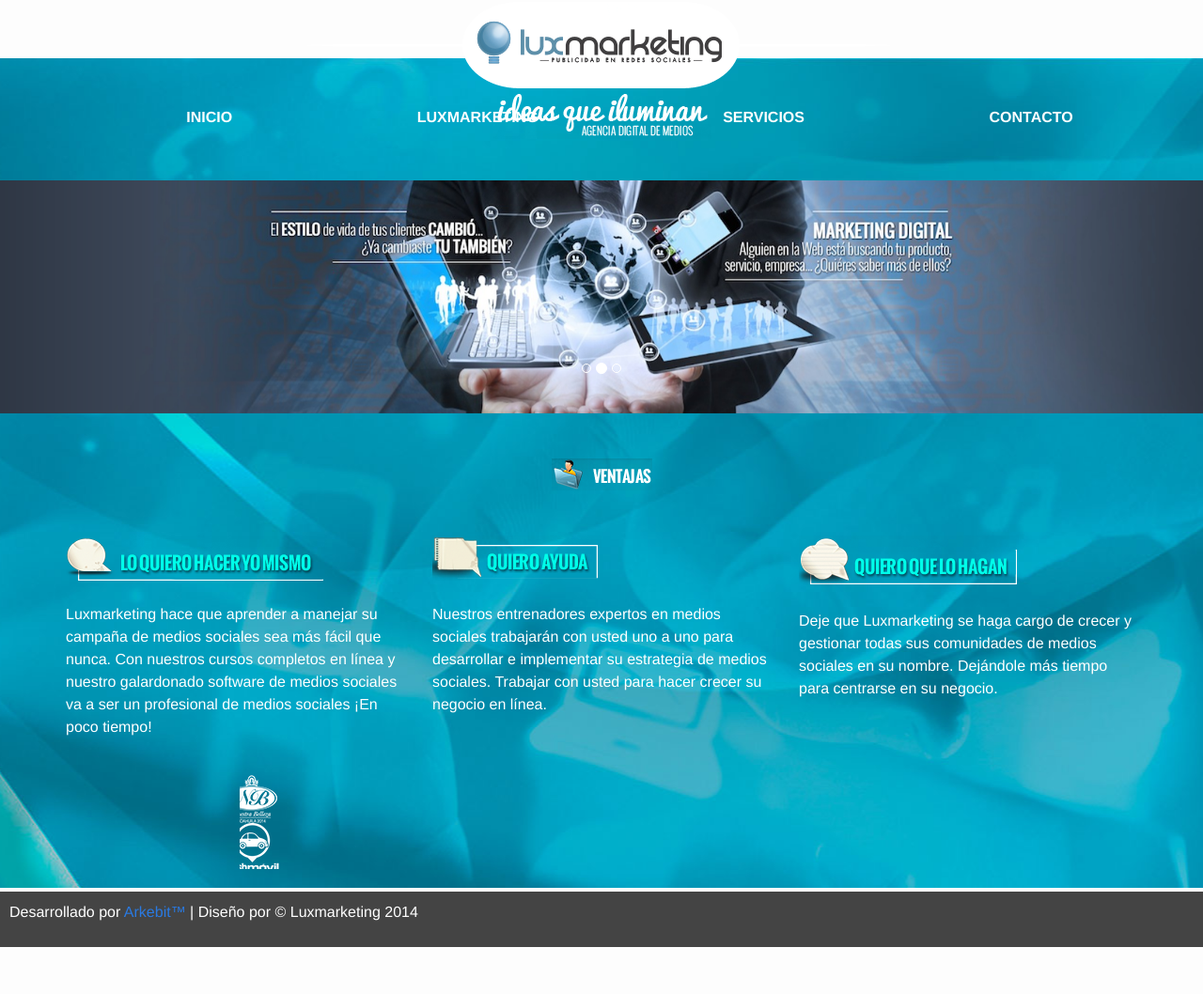
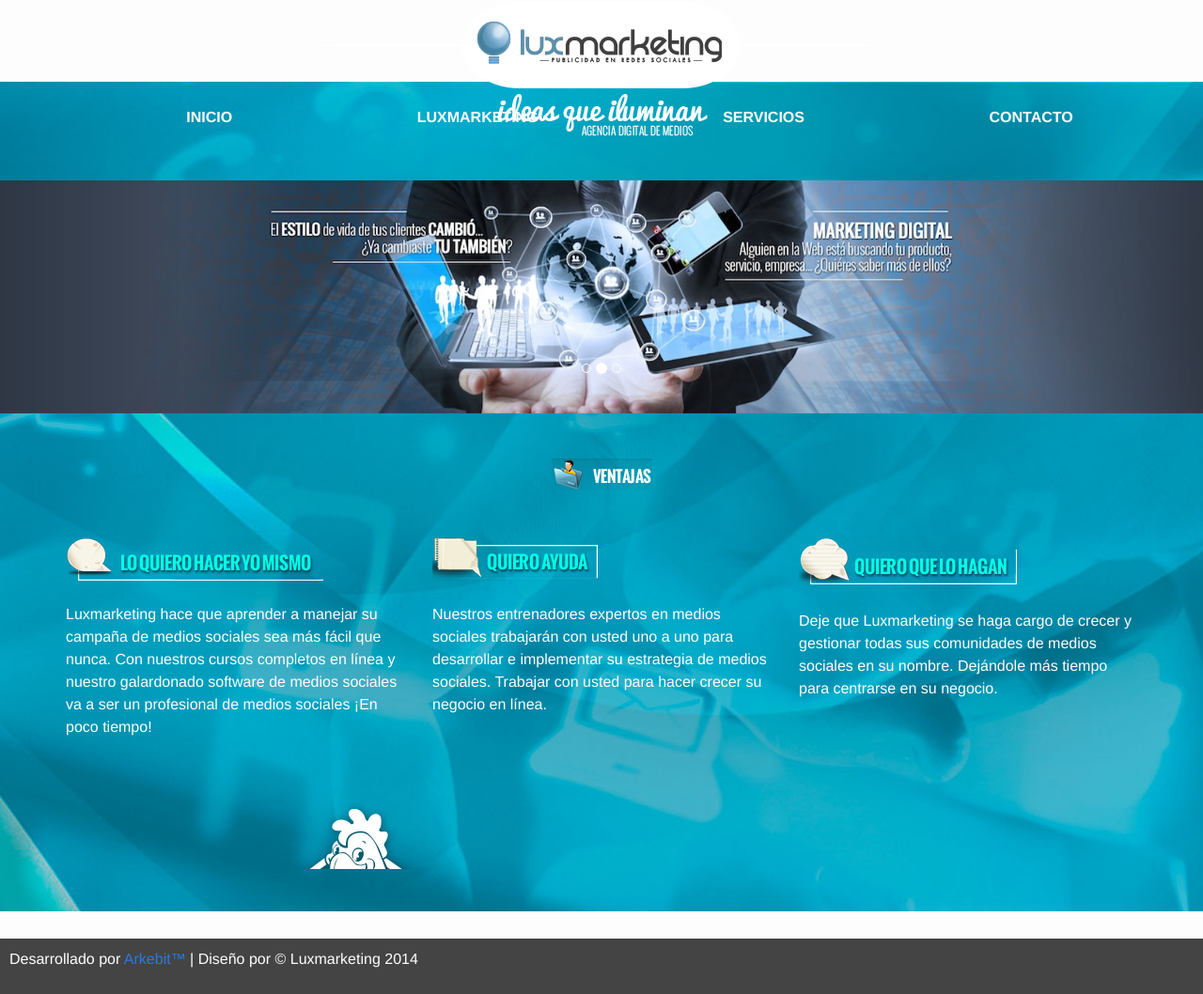
Before and after one commit to DeathscytheH/luxMarketingJekyll, a Jekyll site: the page built from index.html, in a window 1280 px wide. Shown: the whole page at 94% size. Built offline with Jekyll 4.4.1, drawn with Linux system fonts in a browser that asks for light colours; nearby versions of some CDN libraries; before the commit the page ends 1008 px from its top, so only the background shows below that.

Commit message:
Cambios imágenes
Remplazo de imágenes.

```diff
--- a/_includes/carrucel1.html
+++ b/_includes/carrucel1.html
@@ -8,7 +8,7 @@
        <!-- Carousel items -->
         <div class="carousel-inner">
             <div class="active item">
-                <img src="{{ "/img/c1.jpg" | prepend: site.baseurl }}" class="img-responsive logo" alt="logo lux marketing">
+                <img src="{{ "/img/c1.png" | prepend: site.baseurl }}" class="img-responsive logo" alt="logo lux marketing">
             </div>
             <div class="item">
                 <img src="{{ "/img/c2.jpg" | prepend: site.baseurl }}" class="img-responsive logo" alt="logo lux marketing">
--- a/_includes/carrucel2.html
+++ b/_includes/carrucel2.html
@@ -10,8 +10,8 @@
                 $SlideEasing: $JssorEasing$.$EaseLinear,          //[Optional] Specifies easing for right to left animation, default value is $JssorEasing$.$EaseOutQuad
                 $SlideDuration: 1600,                                //[Optional] Specifies default duration (swipe) for slide in milliseconds, default value is 500
                 $MinDragOffsetToSlide: 20,                          //[Optional] Minimum drag offset to trigger slide , default value is 20
-                $SlideWidth: 70,                                   //[Optional] Width of every slide in pixels, default value is width of 'slides' container Aqui se cambia el ancho de las diapositivas.
-                $SlideHeight: 55,                                //[Optional] Height of every slide in pixels, default value is height of 'slides' container
+                $SlideWidth: 150,                                   //[Optional] Width of every slide in pixels, default value is width of 'slides' container Aqui se cambia el ancho de las diapositivas.
+                $SlideHeight: 100,                                //[Optional] Height of every slide in pixels, default value is height of 'slides' container
                 $SlideSpacing: 30, 					                //[Optional] Space between each slide in pixels, default value is 0
                 $DisplayPieces: 7,                                  //[Optional] Number of pieces to display (the slideshow would be disabled if the value is set to greater than 1), the default value is 1
                 $ParkingPosition: 0,                              //[Optional] The offset position to park slide (this options applys only when slideshow disabled), default value is 0.
@@ -41,24 +41,18 @@
     </script>
     <!-- Jssor Slider Begin -->
     <!-- You can move inline styles to css file or css block. -->
-    <div id="slider1_container" class="row" style="position: relative; top: 0px; left: 200px; width: 980px; height: 100px; overflow: hidden; ">
+    <div id="slider1_container" class="row" style="position: relative; top: 0px; left: 100px; width: 900px; height: 150px; overflow: hidden; ">
 
         <!-- Slides Container en height se cambia la altura de las diapositivas -->
         <div u="slides" class="row" style="cursor: move; position: absolute; left: 0px; top: 0px; width: 980px; height: 100px; overflow: hidden;">
-            <div><img class="img-responsive" u="image" alt="amazon" src="{{ "img/1bm.png" | prepend: site.baseurl }}"/></div>
-            <div><img class="img-responsive" u="image" alt="amazon" src="{{ "img/2cm.png" | prepend: site.baseurl }}"/></div>
-            <div><img class="img-responsive" u="image" alt="amazon" src="{{ "img/3mb.png" | prepend: site.baseurl }}"/></div>
-            <div><img class="img-responsive" u="image" alt="amazon" src="{{ "img/4pf.png" | prepend: site.baseurl }}"/></div>
-            <div><img class="img-responsive" u="image" alt="amazon" src="{{ "img/5r.png" | prepend: site.baseurl }}"/></div>
-            <div><img class="img-responsive" u="image" alt="amazon" src="{{ "img/6se.png" | prepend: site.baseurl }}"/></div>
-            <div><img class="img-responsive" u="image" alt="amazon" src="{{ "img/7tm.png" | prepend: site.baseurl }}"/></div>
-            <div><img class="img-responsive" u="image" alt="amazon" src="{{ "img/1bm.png" | prepend: site.baseurl }}"/></div>
-            <div><img class="img-responsive" u="image" alt="amazon" src="{{ "img/2cm.png" | prepend: site.baseurl }}"/></div>
-            <div><img class="img-responsive" u="image" alt="amazon" src="{{ "img/3mb.png" | prepend: site.baseurl }}"/></div>
-            <div><img class="img-responsive" u="image" alt="amazon" src="{{ "img/4pf.png" | prepend: site.baseurl }}"/></div>
-            <div><img class="img-responsive" u="image" alt="amazon" src="{{ "img/5r.png" | prepend: site.baseurl }}"/></div>
-            <div><img class="img-responsive" u="image" alt="amazon" src="{{ "img/6se.png" | prepend: site.baseurl }}"/></div>
-            <div><img class="img-responsive" u="image" alt="amazon" src="{{ "img/7tm.png" | prepend: site.baseurl }}"/></div>
+            <div><img class="img-responsive" u="image" alt="amazon" src="{{ "img/1pf.png" | prepend: site.baseurl }}"/></div>
+            <div><img class="img-responsive" u="image" alt="amazon" src="{{ "img/2s.png" | prepend: site.baseurl }}"/></div>
+            <div><img class="img-responsive" u="image" alt="amazon" src="{{ "img/3tec.png" | prepend: site.baseurl }}"/></div>
+            <div><img class="img-responsive" u="image" alt="amazon" src="{{ "img/4autolasa.png" | prepend: site.baseurl }}"/></div>
+            <div><img class="img-responsive" u="image" alt="amazon" src="{{ "img/5fiat.png" | prepend: site.baseurl }}"/></div>
+            <div><img class="img-responsive" u="image" alt="amazon" src="{{ "img/6monte.png" | prepend: site.baseurl }}"/></div>
+            <div><img class="img-responsive" u="image" alt="amazon" src="{{ "img/7riquelme.png" | prepend: site.baseurl }}"/></div>
+            <div><img class="img-responsive" u="image" alt="amazon" src="{{ "img/8nb.png" | prepend: site.baseurl }}"/></div>
         </div>
     </div>
     <!-- Jssor Slider End -->
```
Also changed, not shown: img/1bm.png (deleted), img/1pf.png (added), img/2cm.png (deleted), img/2s.png (added), img/3mb.png (deleted), img/3tec.png (added), img/4autolasa.png (added), img/4pf.png (deleted), img/5fiat.png (added), img/5r.png (deleted), img/6monte.png (added), img/6se.png (deleted), img/7riquelme.png (added), img/7tm.png (deleted), 3 more files, 1 other file.
